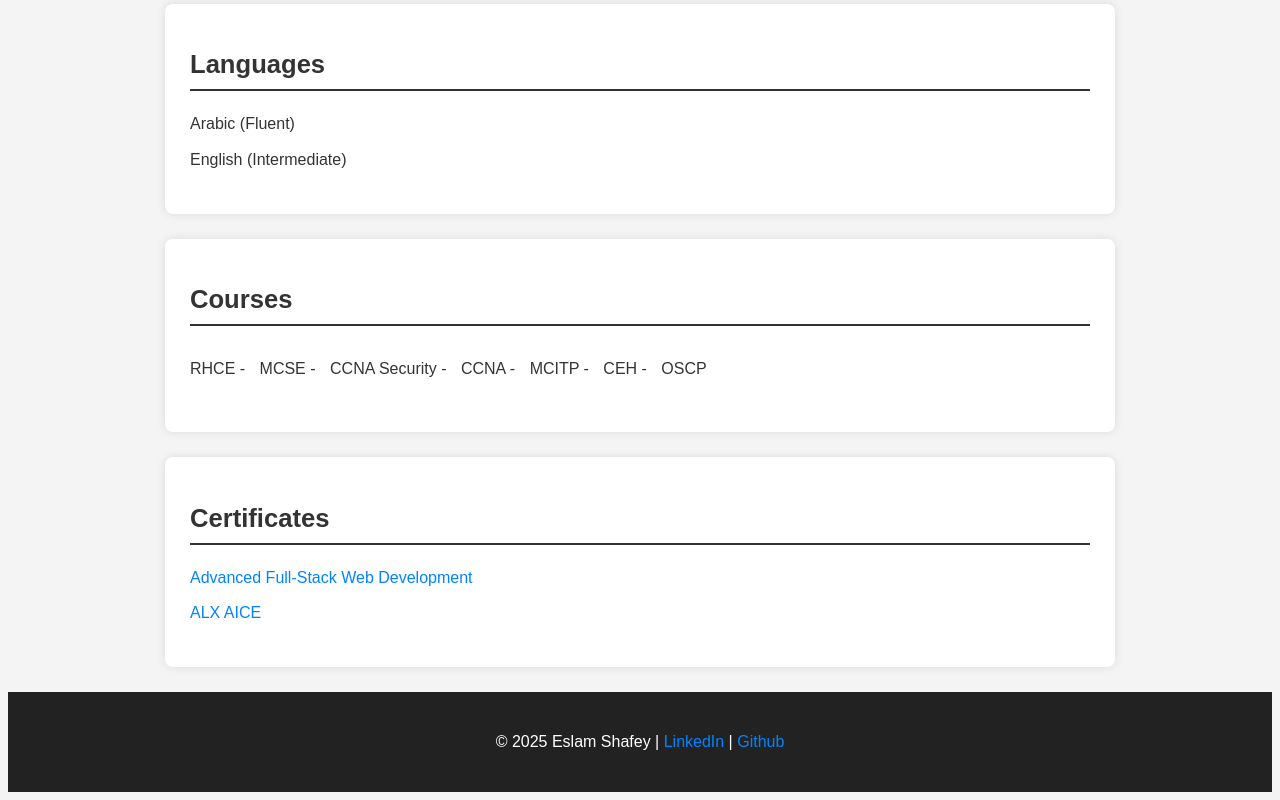
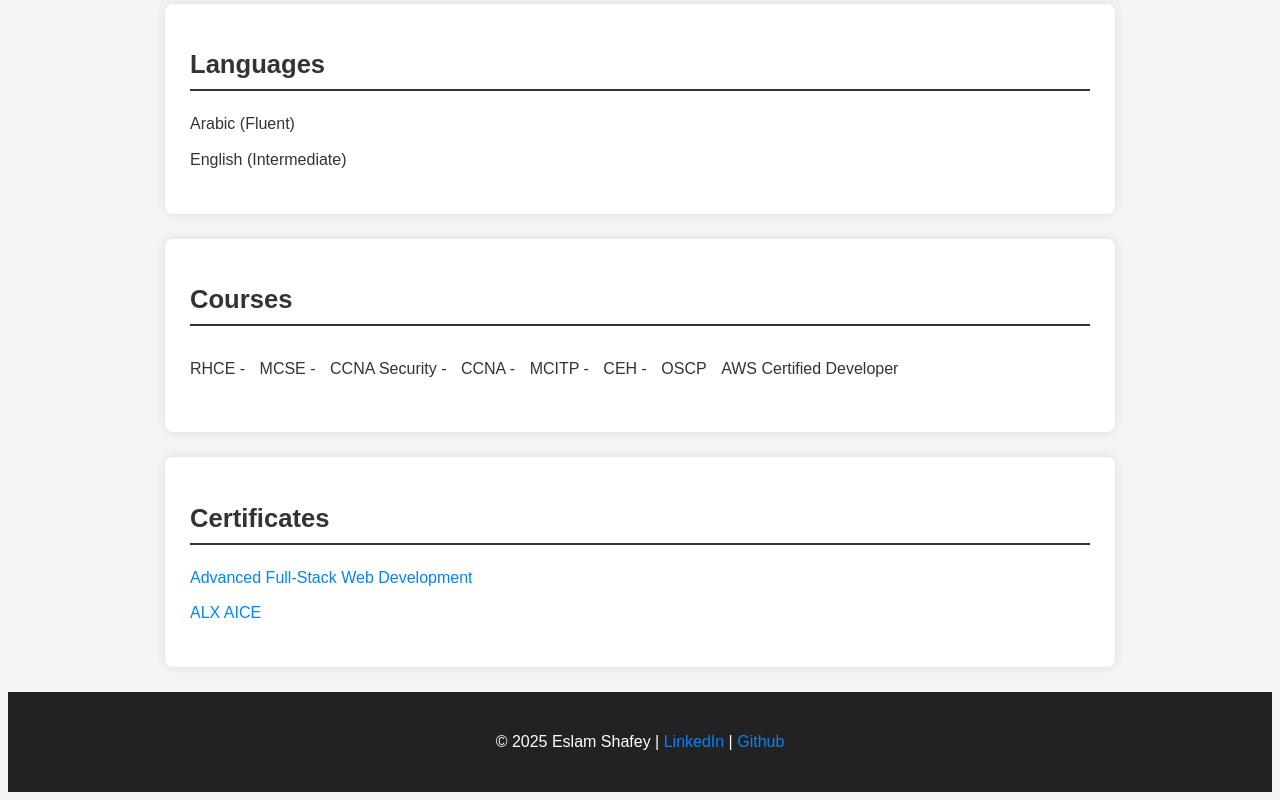
Before and after one commit to eslamelshafey/eslamelshafey.github.io, a plain HTML site: page index.html in a window 1280 px wide. Shown: the part 4433-5233 px from the top of the page. Drawn offline with Linux system fonts and the light colour scheme.

Commit message:
add aws certified

```diff
--- a/index.html
+++ b/index.html
@@ -238,6 +238,7 @@
             <li>MCITP - </li>
             <li>CEH - </li>
             <li>OSCP</li>
+            <li>AWS Certified Developer</li>
         </ul>
     </section>
 
```
